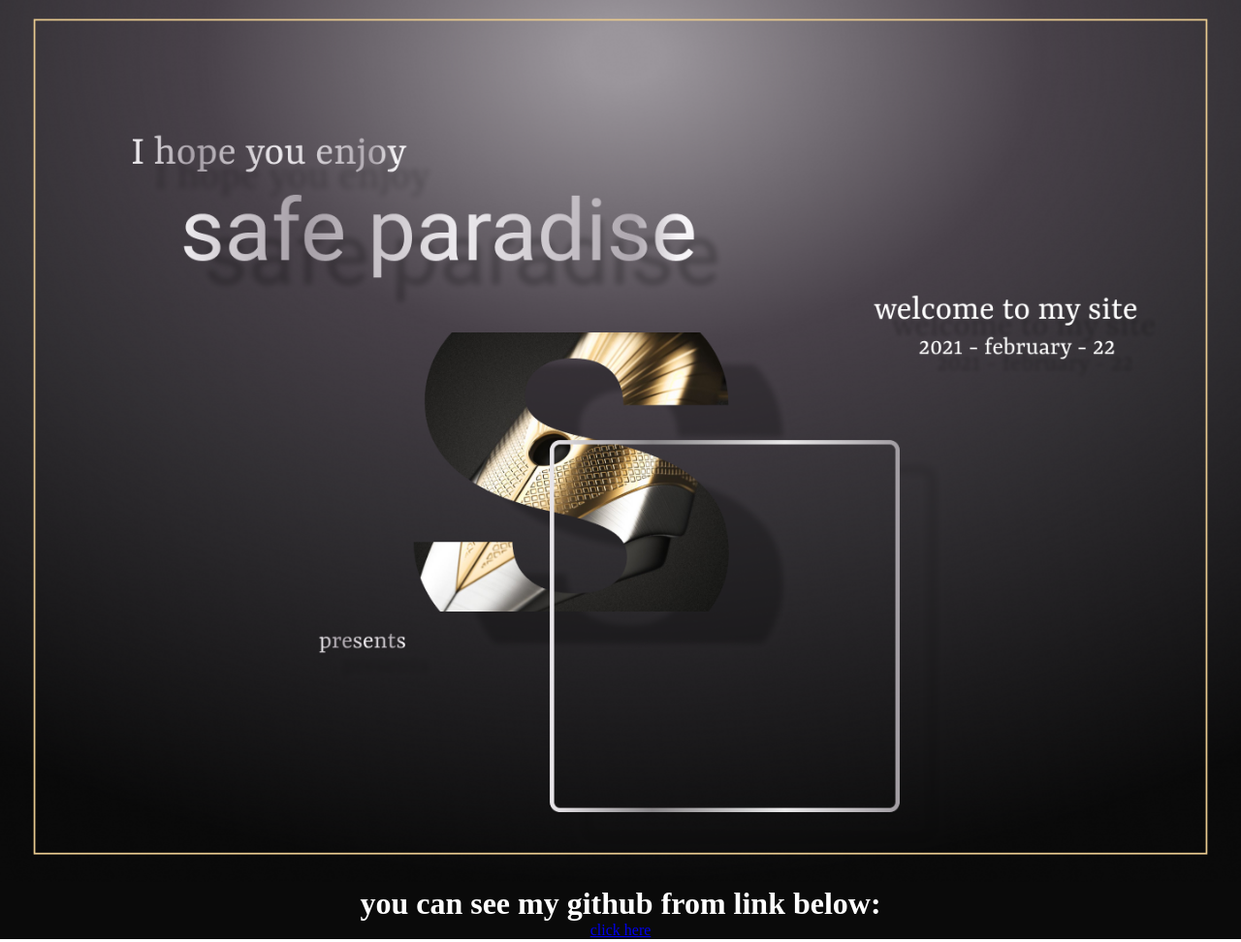
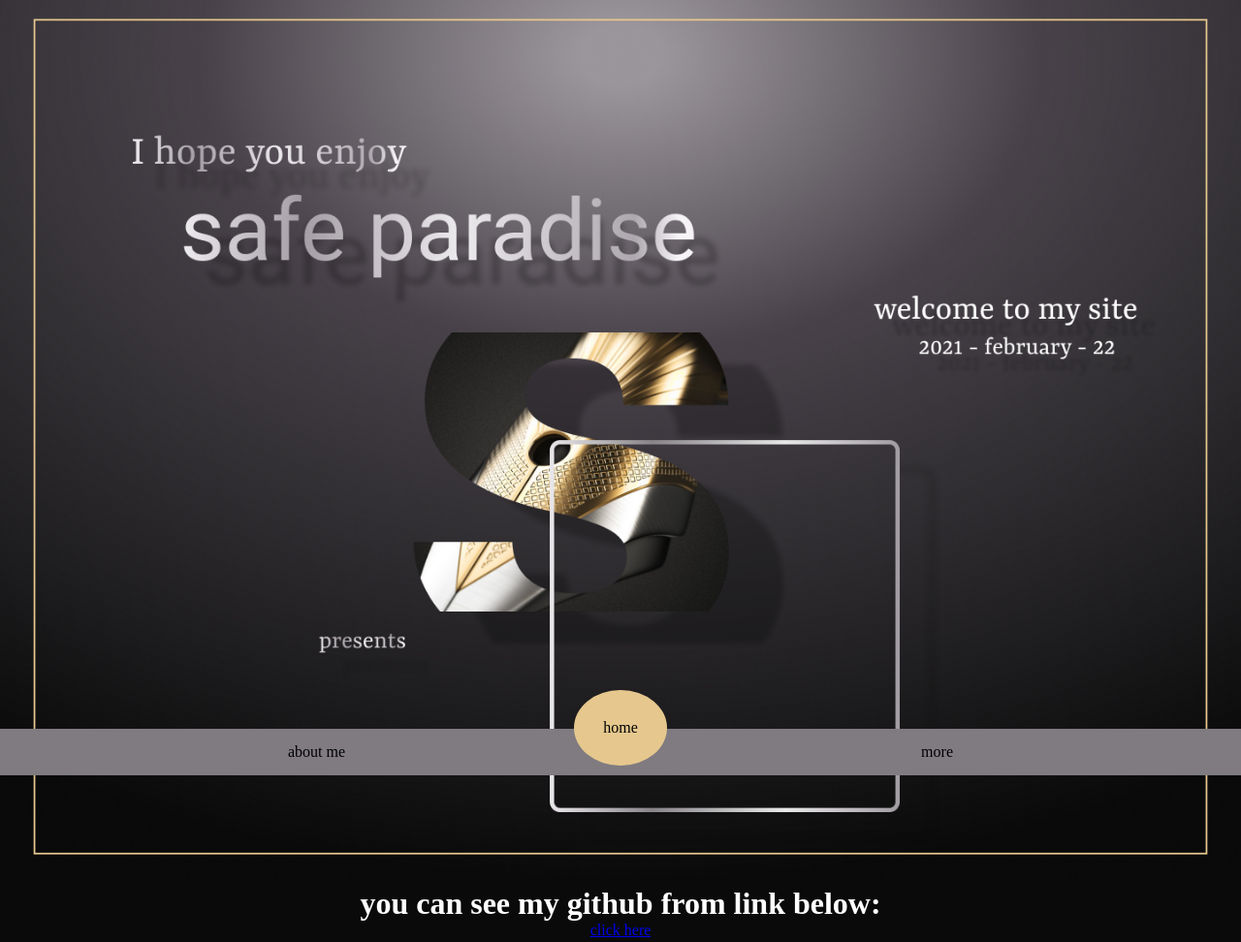
Before and after one commit to safeparadise/mysite, a plain HTML site: page index.html in a window 1280 px wide. Shown: the top 972 px of the page at 97% size. Drawn offline with Linux system fonts and the light colour scheme.

Commit message:
2th commit for the make fron-end

```diff
--- a/index.css
+++ b/index.css
@@ -3,13 +3,31 @@
     padding: 0;
 }
 
+:root{
+    --color-bg:#0a0a0a;
+    --color-yellow:#e6c88e;
+    --color-grey:#7f7b80;
+}
+
 .content-all{
     width: 100%;
-    height: auto;
+    height: 500vh;
     display: flex;
     flex-direction: column;
     align-items: center;
-    background-color: #0a0a0a;
+    background-color:var(--color-bg);
+}
+
+.navbar-bottom{
+    position: fixed;
+    bottom: 0;
+    display: flex;
+    flex-direction: row;
+    align-items: center;
+    justify-content: space-around;
+    height: 3rem;
+    background-color: var(--color-grey);
+    width: 100%;
 }
 
 .img-view{
@@ -25,3 +43,13 @@
     text-align: center;
     color: white;
 }
+
+.home{
+    position: absolute;
+    z-index: 1;
+    top: -40px;
+    background-color: var(--color-yellow);
+    border-radius: 60%;
+    padding: 30px;
+    /* border: 1px solid var(--color-bg); */
+}
--- a/index.html
+++ b/index.html
@@ -9,14 +9,26 @@
 </head>
 <body>
     <div class="content-all">
-        <div class="img-view">
-            <img src="img/Group 3.png" alt="img.png">
-        </div>
-        <div class="text">
-            <h1>you can see my github from link below:</h1>
-            <a href="https://github.com/safeparadise">click here</a>
+
+        <div class="content">
+            <!-- img-header -->
+            <div class="img-view">
+                <img src="img/Group 3.png" alt="img.png">
+            </div>
+
+            <div class="text">
+                <h1>you can see my github from link below:</h1>
+                <a href="#">click here</a>
+            </div>
         </div>
 
+        <!-- bottom menu -->
+            <div class="navbar-bottom">
+                <div class="navbar-bottom-items">about me</div>
+                <div class="navbar-bottom-items home">home</div>
+                <div class="navbar-bottom-items">more</div>
+            </div>
+            <!-- content-all -->
     </div>
 
 </body>
```
Also changed, not shown: img/home.svg (added), img/user.svg (added).
